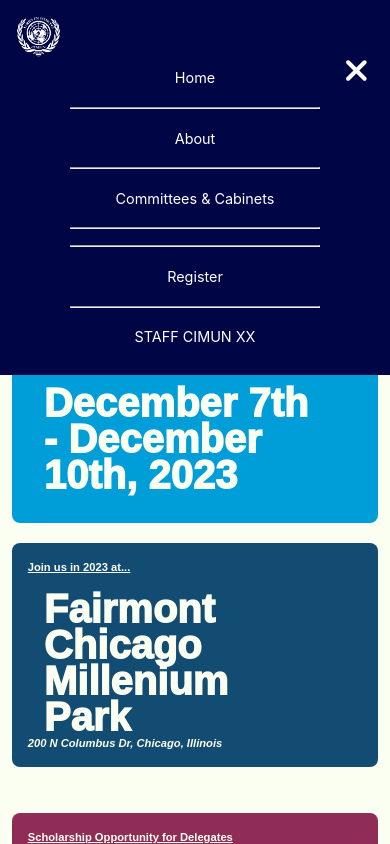
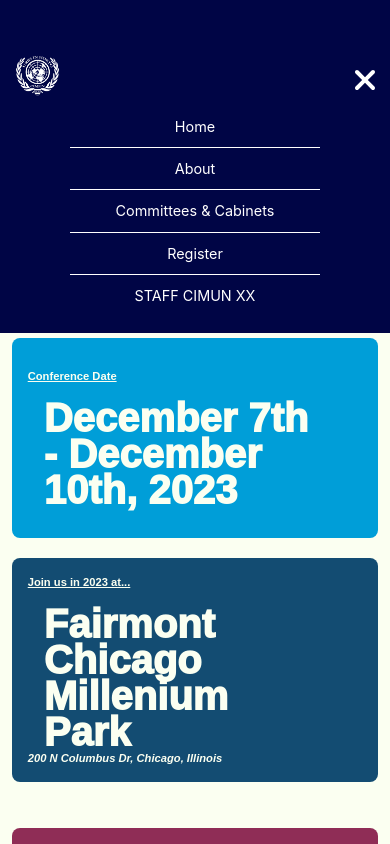
Before and after one commit to Model-UN/cimun-web, a Next.js app: page / in a window 390 px wide. Both pictures are taken after a click on the button "open menu". Shown: the top 844 px of the page. Built offline with nearby package versions, Linux system fonts and the light colour scheme.

Commit message:
mobile nav, ui fixes and a11y updates

```diff
--- a/components/headerNav/headerNav.styles.ts
+++ b/components/headerNav/headerNav.styles.ts
@@ -4,12 +4,18 @@ import { colors } from "../../styles/colors";
 import { breakpoints } from "../../styles/breakpoints";
 
 export const HeaderWrapper = styled(ComponentWrapper)`
-  height: 3.9375vw;
-  min-height: 45px;
-  max-height: 7vh;
+  height: 60px;
   margin: auto;
   flex-direction: row;
   justify-content: space-between;
+`;
+
+export const DesktopNav = styled.div`
+  display: block;
+
+  @media screen and (max-width: 768px) {
+    display: none;
+  }
 `;
 
 export const ListContainer = styled.ul`
@@ -20,12 +26,9 @@ export const ListContainer = styled.ul`
   list-style-type: none;
   margin: 0;
   padding: 0;
-  @media screen and (max-width: 900px) {
-    display: none;
-  }
 `;
 
-export const BurgerListContainer = styled.ul`
+export const MobileNavContainer = styled.div`
   display: none;
   position: absolute;
   z-index: 10;
@@ -33,15 +36,11 @@ export const BurgerListContainer = styled.ul`
   left: 0;
   background-color: ${colors.primaryBlue};
   width: 100%;
-  flex-direction: column;
-  justify-content: center;
-  align-items: center;
-  list-style-type: none;
   margin: 0;
-  padding: 2vh 2vh;
+  padding: 46px 16px 16px;
 
   ${breakpoints("display", "", [
-  { 900: "flex" }
+  { 768: "block" }
 ])};
 `;
 
@@ -59,6 +58,12 @@ export const ListItem = styled.li`
   }
 `;
 
+export const BurgerUnorderedList = styled.ul`
+  margin: 0 auto;
+  width: 70%;
+  padding: 0;
+`
+
 export const BurgerListItem = styled.li`
   display: flex;
   height: 5vh;
@@ -67,22 +72,18 @@ export const BurgerListItem = styled.li`
   align-items: center;
   justify-content: center;
   transition: all 0.2s;
+  border-bottom: 1px solid white;
 
   &:hover {
     background-color: ${colors.fadedPrimaryBlue};
     cursor: pointer;
   }
+
+  &:last-child {
+    border: none;
+  }
 `;
 
-export const BurgerSeparator = styled.hr`
-  display: flex;
-  size: 1px;
-  width: 70%;
-  flex-direction: column;
-  align-items: center;
-  justify-content: center;
-  color: white;
-`;
 
 export const Anchor = styled.a`
   display: flex;
@@ -105,7 +106,7 @@ export const Anchor = styled.a`
   { 450: "0.9rem" },
 ])};
   ${breakpoints("color", "", [
-  { 900: "white" }
+  { 768: "white" }
 ])};
   text-decoration: none;
   svg {
@@ -119,8 +120,6 @@ export const LogoWrapper = styled.div`
   height: 100%;
   display: flex;
   align-items: center;
-
-  ${breakpoints("width", "", [{ 900: "100%" }])}
 `;
 
 export const Logo = styled.img`
@@ -142,17 +141,14 @@ export const BurgerLogo = styled.img`
 
 export const Burger = styled.button`
   display: none;
-  @media screen and (max-width: 900px) {
-    height: 2rem;
-    ${breakpoints("height", "px", [{ 550: 35 }, { 300: 30 }])};
-    display: flex;
-    position: absolute;
-    right: 3vw;
+  @media screen and (max-width: 768px) {
+    height: 44px;
+    width: 44px;
+    display: block;
     z-index: 10;
-    align-items: center;
-    justify-content: center;
     background: none;
     border: none;
+    padding: 0.375rem;
   }
 
   &:hover {
--- a/components/headerNav/index.tsx
+++ b/components/headerNav/index.tsx
@@ -1,18 +1,17 @@
-import React, { useState, useEffect } from "react";
-import { usePathname } from "next/navigation";
+import React, { useState, useEffect, useRef } from "react";
 import Link from "next/link";
 import Image from "next/image";
 import { FontAwesomeIcon } from "@fortawesome/react-fontawesome";
 import {
   HeaderWrapper,
   ListContainer,
-  BurgerListContainer,
+  DesktopNav,
+  MobileNavContainer,
   ListItem,
+  BurgerUnorderedList,
   BurgerListItem,
-  BurgerSeparator,
   Anchor,
   LogoWrapper,
-  Logo,
   BurgerLogo,
   Burger,
 } from "./headerNav.styles";
@@ -20,23 +19,33 @@ import {
 const HeaderNav = () => {
   const [burgerOpen, setBurgerOpen] = useState(false);
 
-  const pathname = usePathname();
+  const dropdownRef = useRef<HTMLDivElement>(null);
 
+  // Click outside logic
   useEffect(() => {
-    if (burgerOpen) {
+    const handleClickOutside = (event) => {
+      if (dropdownRef.current && !dropdownRef.current.contains(event.target)) {
         setBurgerOpen(false);
       }
-  }, [pathname]);
+    };
+
+    document.addEventListener("mousedown", handleClickOutside);
+
+    return () => {
+      document.removeEventListener("mousedown", handleClickOutside);
+    };
+  }, []);
 
   return (
+    <nav aria-label="main">
       <HeaderWrapper>
         <LogoWrapper>
           <Link href="/" aria-label="CIMUN Home">
-          <Image height={32} width={32} alt="" src="/cimun-logo.png" />
+            <Image height={44} width={44} alt="" src="/cimun-logo.png" />
           </Link>
         </LogoWrapper>
         {/* Desktop Nav */}
-      <nav aria-label="Main">
+        <DesktopNav aria-label="Main">
           <ListContainer>
             <ListItem>
               <Link href="/" passHref legacyBehavior>
@@ -74,32 +83,56 @@ const HeaderNav = () => {
               </Link>
             </ListItem>
           </ListContainer>
-      </nav>
+        </DesktopNav>
+
+        <Burger
+          onClick={() => setBurgerOpen(true)}
+          id="burger"
+          aria-label="open menu"
+          aria-haspopup="true"
+          aria-expanded={burgerOpen ? "true" : "false"}
+          aria-controls="mobile-nav"
+        >
+          <FontAwesomeIcon icon="bars" color="black" />
+        </Burger>
         {/* Mobile Nav */}
         {burgerOpen && (
-        <nav aria-label="Main">
-          <BurgerListContainer>
+          <MobileNavContainer
+            ref={dropdownRef}
+            id="mobile-nav"
+            role="menu"
+            aria-labelledby="burger"
+          >
+            <HeaderWrapper>
               <LogoWrapper>
-              <BurgerLogo src="/White_CIMUN_Logo.png" />
+                <BurgerLogo src="/White_CIMUN_Logo.png" alt="" />
               </LogoWrapper>
+              <Burger
+                autoFocus
+                onClick={() => setBurgerOpen(false)}
+                aria-label="close menu"
+              >
+                <FontAwesomeIcon icon="times" color="white" />
+              </Burger>
+            </HeaderWrapper>
+            <BurgerUnorderedList>
               <BurgerListItem>
                 <Link href="/" passHref legacyBehavior>
-                <Anchor>Home</Anchor>
+                  <Anchor onClick={() => setBurgerOpen(false)}>Home</Anchor>
                 </Link>
               </BurgerListItem>
-            <BurgerSeparator />
               <BurgerListItem>
                 <Link href="/about" passHref legacyBehavior>
-                <Anchor>About</Anchor>
+                  <Anchor onClick={() => setBurgerOpen(false)}>About</Anchor>
                 </Link>
               </BurgerListItem>
-            <BurgerSeparator />
               <BurgerListItem>
                 <Link href="/committees" passHref legacyBehavior>
-                <Anchor>Committees & Cabinets</Anchor>
+                  <Anchor onClick={() => setBurgerOpen(false)}>
+                    Committees & Cabinets
+                  </Anchor>
                 </Link>
               </BurgerListItem>
-            <BurgerSeparator />
               {/* <Link href="/resources"> */}
               {/*  <BurgerListItem> */}
               {/*    <Anchor>Delegate Resources</Anchor> */}
@@ -111,29 +144,23 @@ const HeaderNav = () => {
               {/*    <Anchor>The CIMUN Chronicle</Anchor> */}
               {/*  </BurgerListItem> */}
               {/* </Link> */}
-            <BurgerSeparator />
               <BurgerListItem>
                 <Link href="/school-registration" passHref legacyBehavior>
-                <Anchor>Register</Anchor>
+                  <Anchor onClick={() => setBurgerOpen(false)}>Register</Anchor>
                 </Link>
               </BurgerListItem>
-            <BurgerSeparator />
               <BurgerListItem>
                 <Link href="/staff-app" passHref legacyBehavior>
-                <Anchor>STAFF CIMUN XX</Anchor>
+                  <Anchor onClick={() => setBurgerOpen(false)}>
+                    STAFF CIMUN XX
+                  </Anchor>
                 </Link>
               </BurgerListItem>
-          </BurgerListContainer>
+            </BurgerUnorderedList>
+          </MobileNavContainer>
+        )}
+      </HeaderWrapper>
     </nav>
-      )}
-      <Burger onClick={() => setBurgerOpen(!burgerOpen)}>
-        {!burgerOpen ? (
-          <FontAwesomeIcon icon="bars" />
-        ) : (
-          <FontAwesomeIcon icon="times" color="white" />
-        )}
-      </Burger>
-    </HeaderWrapper>
   );
 };
 
--- a/pages/layout.tsx
+++ b/pages/layout.tsx
@@ -8,7 +8,7 @@ const Layout = ({ children }: PropsWithChildren) => {
     <>
       <Announce.RegistrationOpen></Announce.RegistrationOpen>
       <HeaderNav />
-      {children}
+      <main>{children}</main>
       <Footer />
     </>
   );
```
Lines whose indentation alone changed are shown as unchanged.
